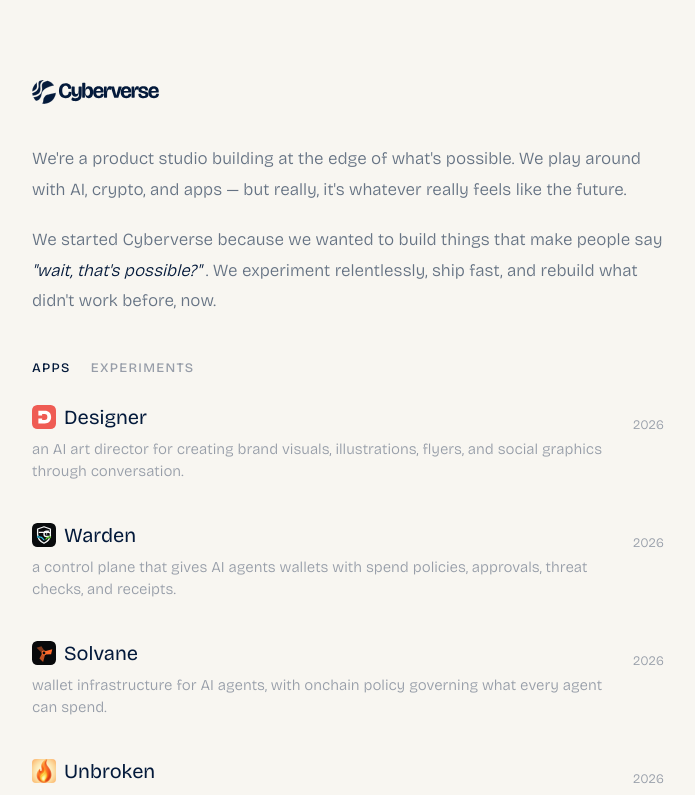
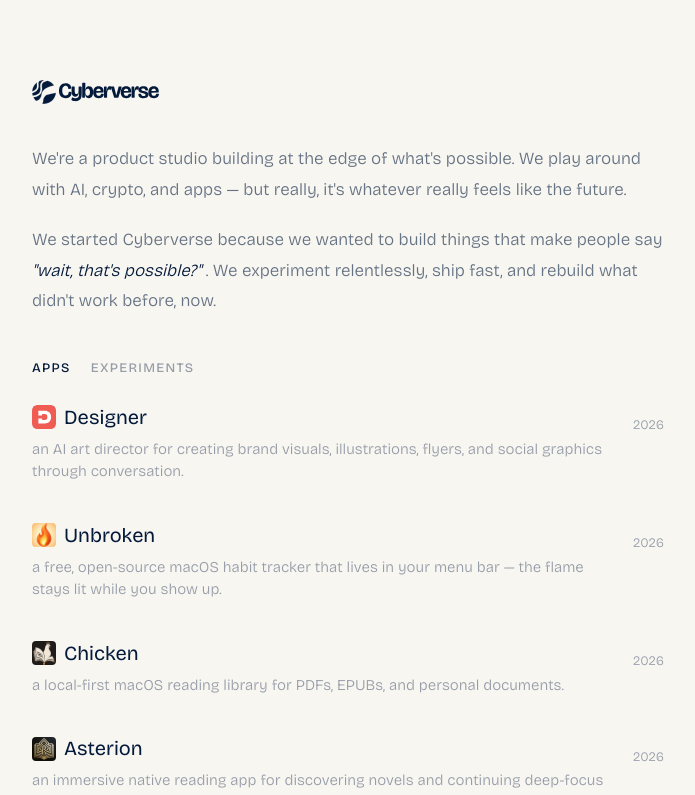
Before and after one commit to CyberVerse2/cyberverse, a React (Vite) app: page / in a window 1280 px wide. Shown: the top 795 px of the page, without its empty margins (292-987 px from the left). Built offline with nearby package versions, Linux system fonts and the light colour scheme.

Commit message:
Remove Warden and Solvane from projects

```diff
--- a/src/App.tsx
+++ b/src/App.tsx
@@ -15,8 +15,6 @@
 import chickenLogo from "./assets/chicken/logo.png";
 import cassieLogo from "./assets/cassie/logo.png";
 import designerLogo from "./assets/designer/logo.svg";
-import solvaneLogo from "./assets/solvane/logo.svg";
-import wardenLogo from "./assets/warden/logo.svg";
 import Article from "./Article";
 import { articles } from "./articles";
 import { Reveal } from "./Reveal";
@@ -29,24 +27,6 @@
     url: "https://designer.cyberverse.cloud/login",
     year: "2026",
     logo: designerLogo,
-    category: "app",
-  },
-  {
-    name: "Warden",
-    description:
-      "a control plane that gives AI agents wallets with spend policies, approvals, threat checks, and receipts.",
-    url: "https://github.com/CyberVerse2/warden",
-    year: "2026",
-    logo: wardenLogo,
-    category: "app",
-  },
-  {
-    name: "Solvane",
-    description:
-      "wallet infrastructure for AI agents, with onchain policy governing what every agent can spend.",
-    url: "https://solvane.cyberverse.cloud",
-    year: "2026",
-    logo: solvaneLogo,
     category: "app",
   },
   {
```
Also changed, not shown: src/assets/solvane/logo.svg (deleted), src/assets/warden/logo.svg (deleted).
